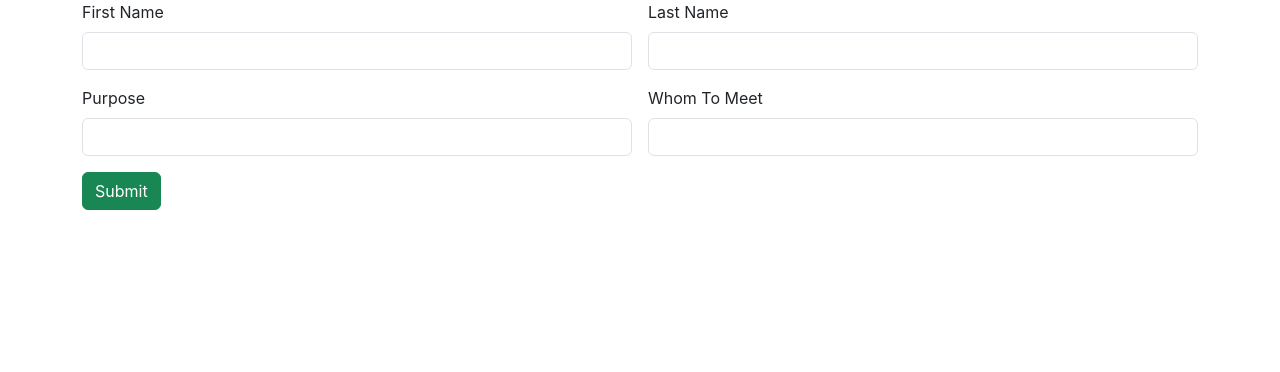
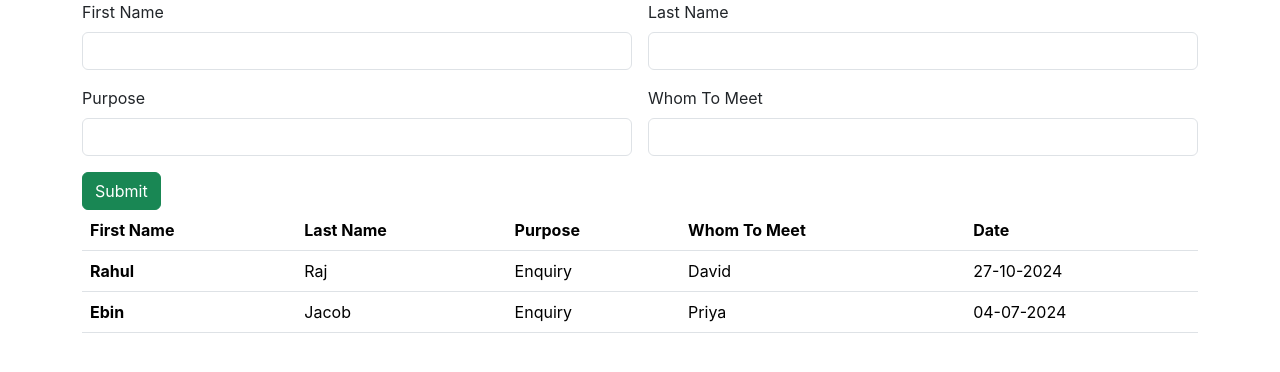
Before and after one commit to Linotom/visitorsentry-app, a React (Create React App) app: page / in a window 1280 px wide. Shown: the top 372 px of the page. Built offline with nearby package versions, Linux system fonts and the light colour scheme.

Commit message:
ViewAllVisitor Created

```diff
--- a/src/App.js
+++ b/src/App.js
@@ -1,11 +1,13 @@
 import logo from './logo.svg';
 import './App.css';
 import AddVisitor from './components/AddVisitor';
+import ViewAllVisitors from './components/ViewAllVisitors';
 
 function App() {
   return (
     <div>
       <AddVisitor/>
+      <ViewAllVisitors/>
     </div>
   );
 }
--- /dev/null
+++ b/src/components/ViewAllVisitors.jsx
@@ -0,0 +1,43 @@
+import React from 'react'
+
+const ViewAllVisitors = () => {
+  return (
+    <div>
+        <div className="container">
+            <div className="row">
+                <div className="col col-12 col-sm-12 col-md-12 col-lg-12 col-xl-12 col-xxl-12">
+                <table class="table">
+  <thead>
+    <tr>
+      <th scope="col">First Name</th>
+      <th scope="col">Last Name</th>
+      <th scope="col">Purpose</th>
+      <th scope="col">Whom To Meet</th>
+      <th scope="col">Date</th>
+    </tr>
+  </thead>
+  <tbody>
+    <tr>
+      <th scope="row">Rahul</th>
+      <td>Raj</td>
+      <td>Enquiry</td>
+      <td>David</td>
+      <td>27-10-2024</td>
+    </tr>
+    <tr>
+      <th scope="row">Ebin</th>
+      <td>Jacob</td>
+      <td>Enquiry</td>
+      <td>Priya</td>
+      <td>04-07-2024</td>
+    </tr>
+  </tbody>
+</table>
+                </div>
+            </div>
+        </div>
+    </div>
+  )
+}
+
+export default ViewAllVisitors
```
